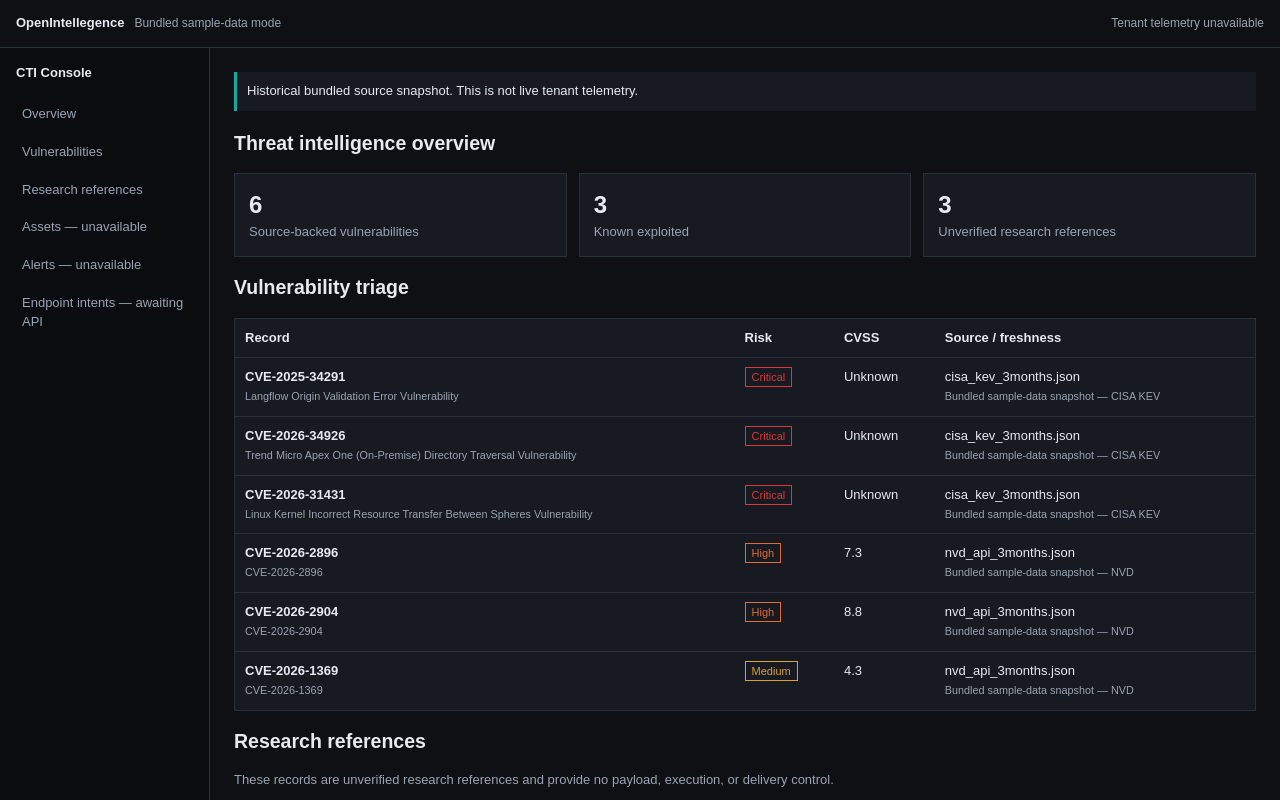
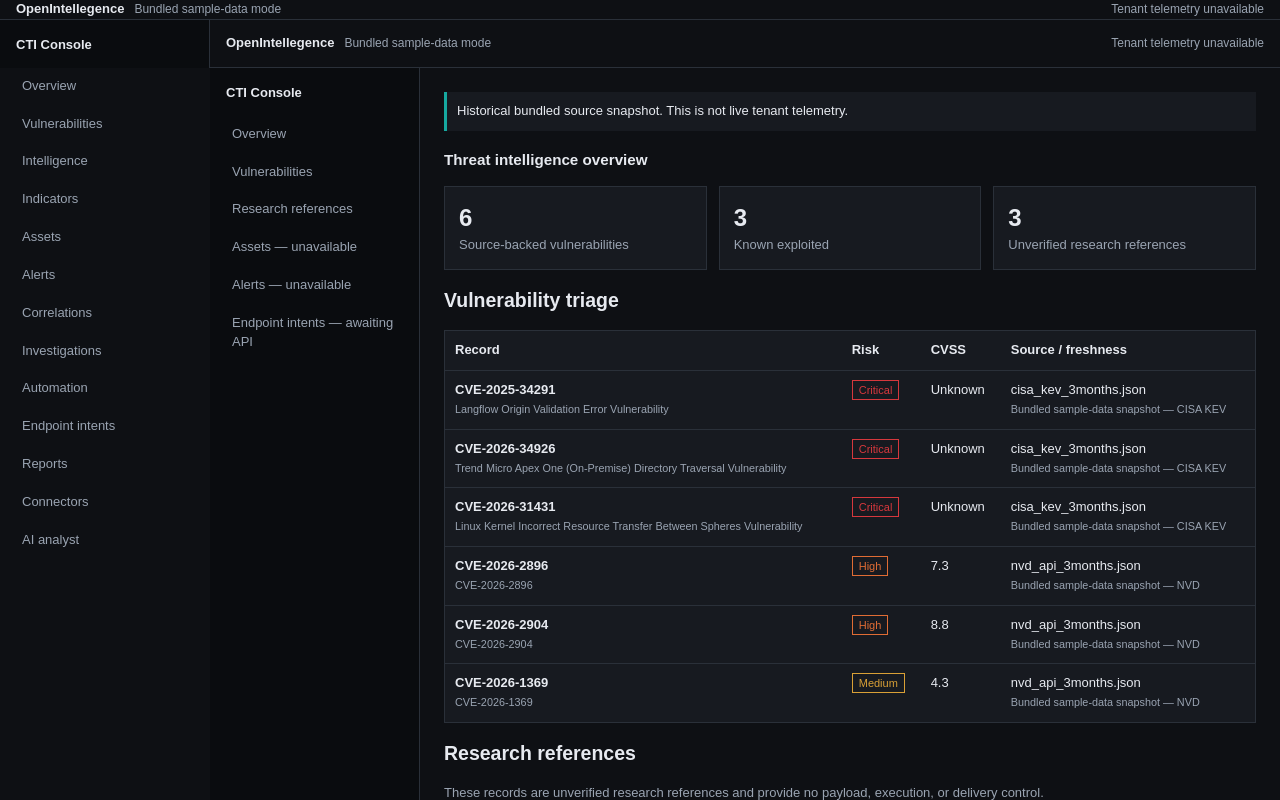
Before and after one commit to stmarya/OpenIntellegence, a Next.js app in the folder frontend/: page /overview in a window 1280 px wide. Shown: the top 800 px of the page. Built offline with nearby package versions, Linux system fonts and the light colour scheme.

Commit message:
feat(frontend): add global CTI navigation shell

```diff
--- a/frontend/src/app/layout.tsx
+++ b/frontend/src/app/layout.tsx
@@ -2,24 +2,21 @@
 import './globals.css';
 
 export const metadata: Metadata = {
-  title: {
-    default: 'OpenIntellegence',
-    template: '%s | OpenIntellegence',
-  },
+  title: { default: 'OpenIntellegence', template: '%s | OpenIntellegence' },
   description: 'Threat intelligence and security operations platform',
   robots: { index: false, follow: false },
 };
 
-export default function RootLayout({
-  children,
-}: {
-  children: React.ReactNode;
-}) {
-  return (
-    <html lang="en" className="dark">
-      <body className="bg-surface text-text-primary antialiased">
-        {children}
-      </body>
-    </html>
-  );
+const primary = [
+  ['Overview', '/overview'], ['Vulnerabilities', '/vulnerabilities'], ['Intelligence', '/research'],
+  ['Indicators', '/indicators'], ['Assets', '/assets'], ['Alerts', '/alerts'], ['Correlations', '/correlations'],
+  ['Investigations', '/investigations'], ['Automation', '/automation'], ['Endpoint intents', '/endpoint-intents'],
+  ['Reports', '/reports'], ['Connectors', '/connectors'], ['AI analyst', '/ai-analyst'],
+] as const;
+
+export default function RootLayout({ children }: { children: React.ReactNode }) {
+  return <html lang="en" className="dark"><body className="bg-surface text-text-primary antialiased">
+    <header className="topbar"><div><strong>OpenIntellegence</strong><span className="tenant">Bundled sample-data mode</span></div><span className="scope">Tenant telemetry unavailable</span></header>
+    <div className="cti-shell"><aside className="sidebar"><strong>CTI Console</strong><nav aria-label="Primary navigation">{primary.map(([label, href]) => <a href={href} key={href}>{label}</a>)}</nav></aside><section>{children}</section></div>
+  </body></html>;
 }
```
